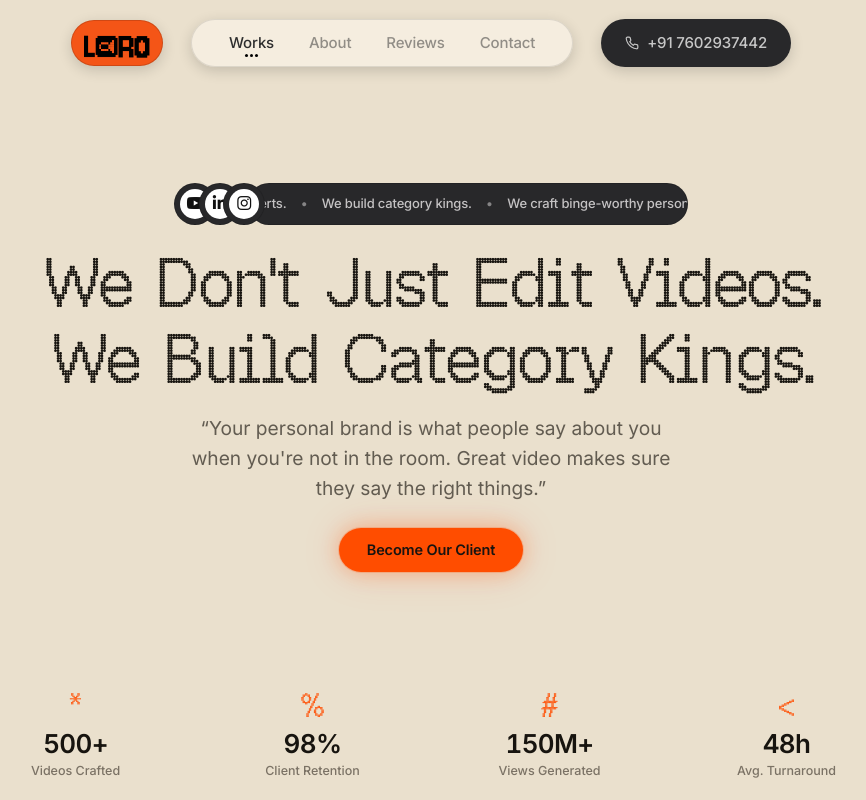
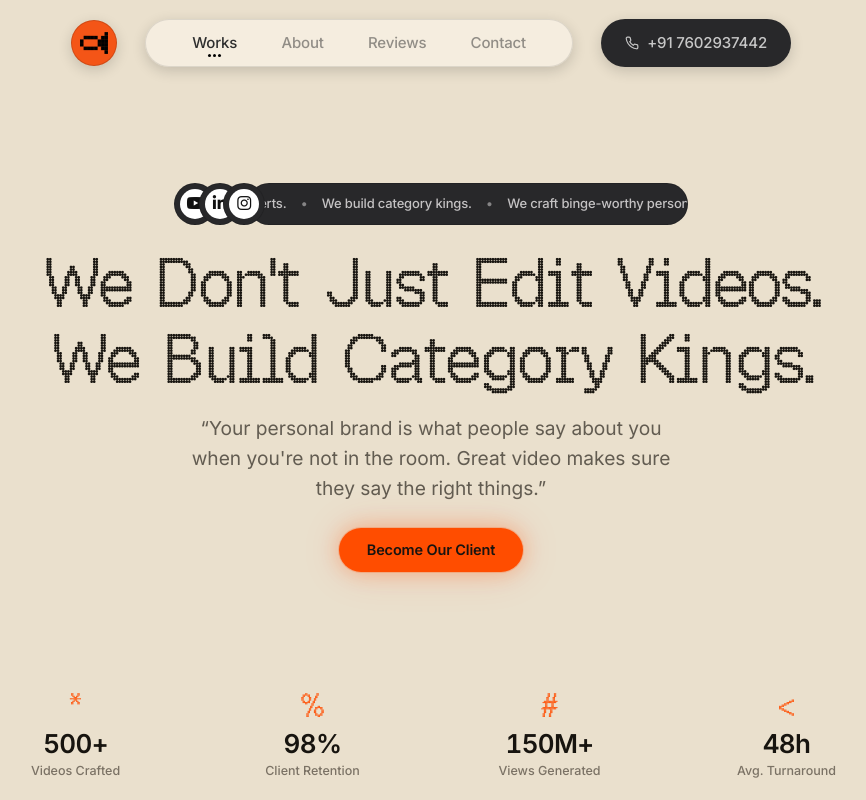
Before and after one commit to javaadde/loro.productions, a React (Vite) app: page / in a window 1280 px wide. Shown: the top 800 px of the page, without its empty margins (209-1075 px from the left). Built offline with nearby package versions, Linux system fonts and the light colour scheme; a web font is replaced by a local one.

Commit message:
Use fixed logo dimensions

```diff
--- a/src/components/site/site-header.tsx
+++ b/src/components/site/site-header.tsx
@@ -19,16 +19,16 @@ export function SiteHeader({ navItems, menuOpen, onMenuToggle }: SiteHeaderProps
   return (
     <header className="relative z-[7] flex w-full max-w-[720px] shrink-0 items-center justify-center gap-[clamp(18px,2.8vw,28px)] motion-safe:animate-[slideDown_0.7s_cubic-bezier(0.22,1,0.36,1)_both] max-[720px]:max-w-none max-[720px]:justify-between">
       <a
-        className="grid h-[clamp(40px,4.4vw,46px)] min-w-[clamp(76px,8vw,88px)] shrink-0 place-items-center rounded-full border border-black/15 bg-[#f45517] px-3 shadow-[0_4px_14px_rgba(0,0,0,0.16)] transition-transform duration-300 hover:scale-105 max-[720px]:h-12 max-[720px]:min-w-[92px]"
+        className="grid h-[clamp(40px,4.4vw,46px)] w-[clamp(40px,4.4vw,46px)] shrink-0 place-items-center rounded-full border border-black/15 bg-[#f45517] shadow-[0_4px_14px_rgba(0,0,0,0.16)] transition-transform duration-300 hover:scale-105 max-[720px]:h-12 max-[720px]:w-12"
         href="#"
         aria-label="Loro Productions - Home"
       >
         <img
-          src="/loro logo black2.png"
+          src="/loro logo black.png"
           alt=""
           width={52}
           height={52}
-          className="h-auto w-[clamp(54px,5.8vw,66px)] object-contain max-[720px]:w-[68px]"
+          className="h-7 w-7 object-contain"
         />
       </a>
 
```
